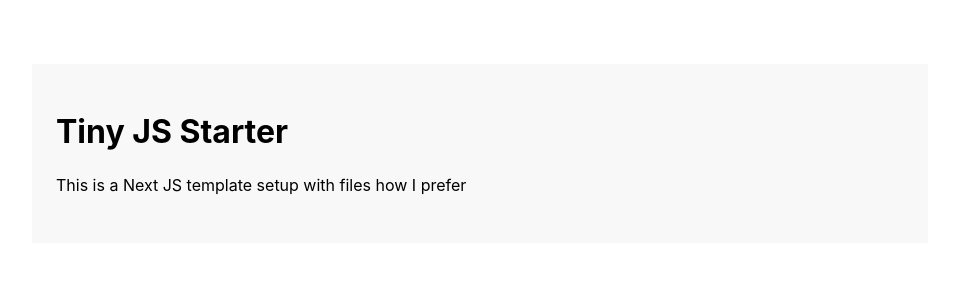
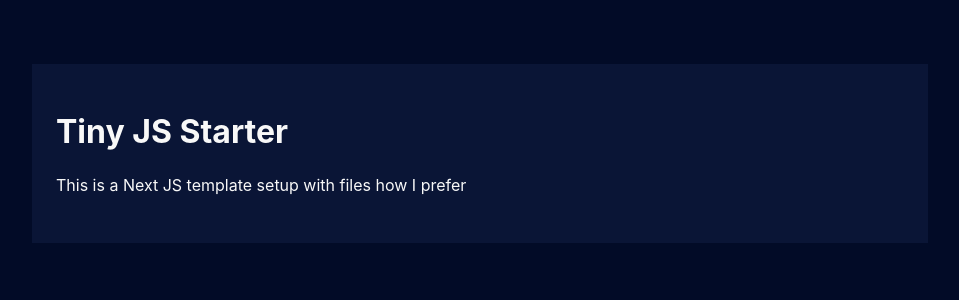
Before and after one commit to jasontcrabtree/visit-again, a Next.js app: page / in a window 1280 px wide. Shown: the top 300 px of the page, without its empty margins (160-1119 px from the left). Built offline with nearby package versions, Linux system fonts and the light colour scheme.

Commit message:
tenative, it works

```diff
--- a/src/pages/_app.tsx
+++ b/src/pages/_app.tsx
@@ -1,8 +1,6 @@
 import Head from 'next/head';
 import '../styles/reset.css';
 import '../styles/globals.css';
-
-const hello = 'string';
 
 function MyApp({ Component, pageProps }): any {
   return (
--- a/src/pages/api/hello.ts
+++ b/src/pages/api/hello.ts
@@ -1,7 +1,7 @@
 // Next.js API route support: https://nextjs.org/docs/api-routes/introduction
 
-const hello = 'string';
+const world = 'world';
 
-export default (req, res) => {
-  return res.status(200).json({ name: 'John Doe' });
+export default (req, res, world: string): void => {
+  return res.status(200).json({ name: `Hello ${world}` });
 };
--- a/src/styles/globals.css
+++ b/src/styles/globals.css
@@ -1,10 +1,12 @@
 html {
-  font-family: -apple-system, BlinkMacSystemFont, 'Segoe UI', Roboto, Oxygen,
-    Ubuntu, Cantarell, 'Open Sans', 'Helvetica Neue', sans-serif;
+  font-family: -apple-system, Inter, BlinkMacSystemFont, 'Segoe UI', Roboto,
+    Oxygen, Ubuntu, Cantarell, 'Open Sans', 'Helvetica Neue', sans-serif;
+  background-color: rgb(2, 11, 39);
 }
 
 main {
-  background-color: rgb(248, 248, 248);
+  color: rgb(248, 248, 248);
+  background-color: rgb(10, 21, 54);
   padding: 3rem 1.5rem;
   margin: 4rem auto;
   max-width: 56rem;
```
Also changed, not shown: package.json (+3 -7 lines), 2 other files (tests, documents, lock files or other folders).
